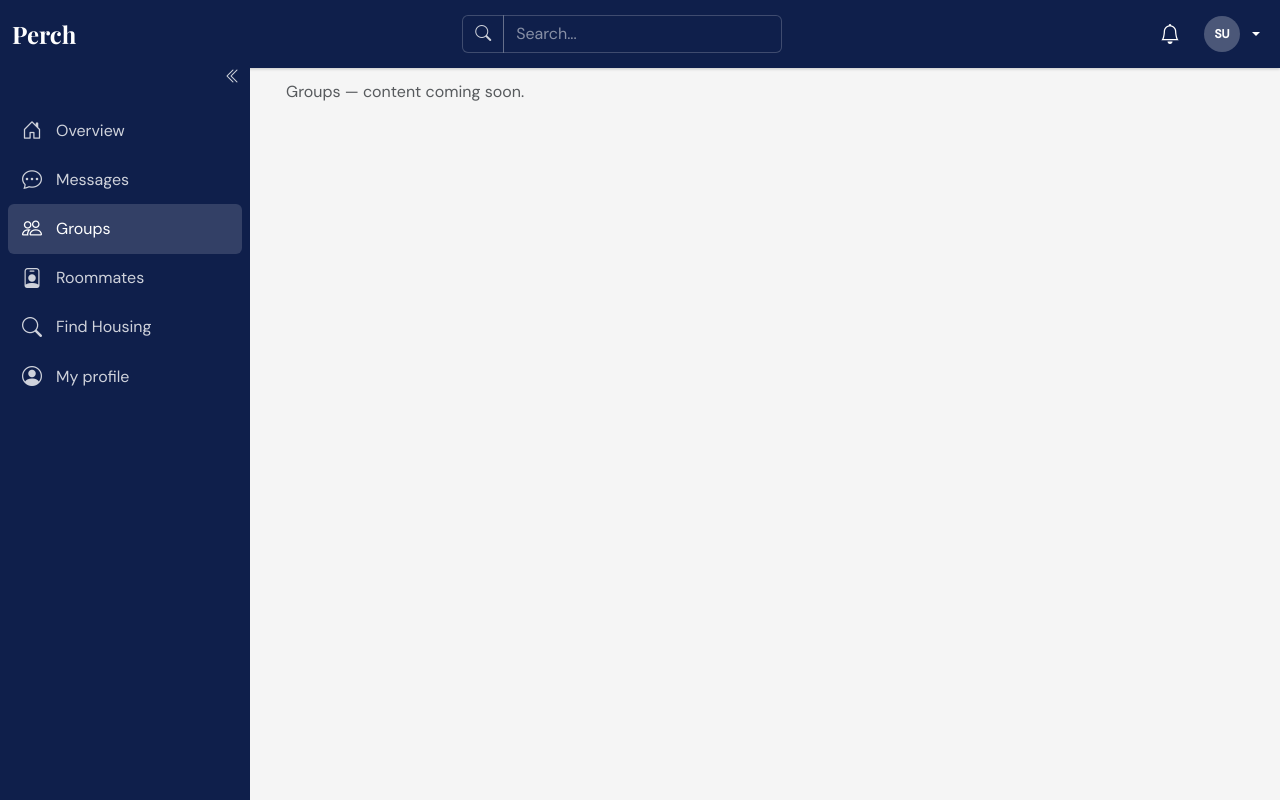
After one commit to cheneez/perch, a Django app: page /student/groups/ in a window 1280 px wide. The commit adds this page. Run offline with Django 5.2, Linux system fonts and the light colour scheme; the visitor is signed in with stand-in values (Sample User, id 1); data comes from the database, SQL or seed files in the repository.

Commit message:
changed two different side bars one for students and lessors incorporated the create listings

```diff
--- a/lessor/urls.py
+++ b/lessor/urls.py
@@ -5,4 +5,9 @@ app_name = 'lessor'
 
 urlpatterns = [
     path('dashboard/', views.LessorDashboardView.as_view(), name='dashboard'),
+    path('messages/', views.LessorPlaceholderView.as_view(), {'page_title': 'Messages'}, name='messages'),
+    path('create-listing/', views.LessorPlaceholderView.as_view(), {'page_title': 'Create listing'}, name='create_listing'),
+    path('listings/', views.LessorPlaceholderView.as_view(), {'page_title': 'View listings'}, name='view_listings'),
+    path('find-tenants/', views.LessorPlaceholderView.as_view(), {'page_title': 'Find tenants'}, name='find_tenants'),
+    path('profile/', views.LessorPlaceholderView.as_view(), {'page_title': 'My profile'}, name='profile'),
 ]
--- /dev/null
+++ b/student/templates/student/placeholder_page.html
@@ -0,0 +1,10 @@
+{% extends 'base.html' %}
+{% load static %}
+
+{% block title %}{{ page_title }} — Housing Platform{% endblock %}
+
+{% block content %}
+<div class="container-fluid">
+  <p class="text-muted mb-0">{{ page_title }} — content coming soon.</p>
+</div>
+{% endblock %}
--- a/student/urls.py
+++ b/student/urls.py
@@ -5,4 +5,9 @@ app_name = 'student'
 
 urlpatterns = [
     path('dashboard/', views.StudentDashboardView.as_view(), name='dashboard'),
+    path('messages/', views.StudentPlaceholderView.as_view(), {'page_title': 'Messages'}, name='messages'),
+    path('groups/', views.StudentPlaceholderView.as_view(), {'page_title': 'Groups'}, name='groups'),
+    path('roommates/', views.StudentPlaceholderView.as_view(), {'page_title': 'Roommates'}, name='roommates'),
+    path('find-housing/', views.StudentPlaceholderView.as_view(), {'page_title': 'Find Housing'}, name='find_housing'),
+    path('profile/', views.StudentPlaceholderView.as_view(), {'page_title': 'My profile'}, name='profile'),
 ]
--- a/student/views.py
+++ b/student/views.py
@@ -11,3 +11,16 @@ class StudentDashboardView(RoleRequiredMixin, TemplateView):
         context = super().get_context_data(**kwargs)
         context['user'] = self.request.user
         return context
+
+
+class StudentPlaceholderView(RoleRequiredMixin, TemplateView):
+    """Placeholder for student pages (messages, groups, roommates, etc.)."""
+    required_role = 'student'
+    template_name = 'student/placeholder_page.html'
+    page_title = 'Page'
+
+    def get_context_data(self, **kwargs):
+        context = super().get_context_data(**kwargs)
+        context['user'] = self.request.user
+        context['page_title'] = self.kwargs.get('page_title', self.page_title)
+        return context
--- a/templates/base.html
+++ b/templates/base.html
@@ -44,12 +44,23 @@
       <i class="bi bi-chevron-double-left" id="sidebarToggleIcon"></i>
     </button>
     <nav class="sidebar-nav mt-2">
-      <a class="sidebar-link active" href="#"><i class="bi bi-house-door"></i><span class="sidebar-label">Overview</span></a>
-      <a class="sidebar-link" href="#"><i class="bi bi-chat-dots"></i><span class="sidebar-label">Messages</span></a>
-      <a class="sidebar-link" href="#"><i class="bi bi-people"></i><span class="sidebar-label">Groups</span></a>
-      <a class="sidebar-link" href="#"><i class="bi bi-person-badge"></i><span class="sidebar-label">Roommates</span></a>
-      <a class="sidebar-link" href="#"><i class="bi bi-search"></i><span class="sidebar-label">Find Housing</span></a>
-      <a class="sidebar-link" href="#"><i class="bi bi-person-circle"></i><span class="sidebar-label">My profile</span></a>
+      {% with ns=request.resolver_match.namespace|default:"student" url_name=request.resolver_match.url_name %}
+      {% if ns == 'student' %}
+      <a class="sidebar-link {% if url_name == 'dashboard' %}active{% endif %}" href="{% url 'student:dashboard' %}"><i class="bi bi-house-door"></i><span class="sidebar-label">Overview</span></a>
+      <a class="sidebar-link {% if url_name == 'messages' %}active{% endif %}" href="{% url 'student:messages' %}"><i class="bi bi-chat-dots"></i><span class="sidebar-label">Messages</span></a>
+      <a class="sidebar-link {% if url_name == 'groups' %}active{% endif %}" href="{% url 'student:groups' %}"><i class="bi bi-people"></i><span class="sidebar-label">Groups</span></a>
+      <a class="sidebar-link {% if url_name == 'roommates' %}active{% endif %}" href="{% url 'student:roommates' %}"><i class="bi bi-person-badge"></i><span class="sidebar-label">Roommates</span></a>
+      <a class="sidebar-link {% if url_name == 'find_housing' %}active{% endif %}" href="{% url 'student:find_housing' %}"><i class="bi bi-search"></i><span class="sidebar-label">Find Housing</span></a>
+      <a class="sidebar-link {% if url_name == 'profile' %}active{% endif %}" href="{% url 'student:profile' %}"><i class="bi bi-person-circle"></i><span class="sidebar-label">My profile</span></a>
+      {% else %}
+      <a class="sidebar-link {% if url_name == 'dashboard' %}active{% endif %}" href="{% url 'lessor:dashboard' %}"><i class="bi bi-house-door"></i><span class="sidebar-label">Overview</span></a>
+      <a class="sidebar-link {% if url_name == 'messages' %}active{% endif %}" href="{% url 'lessor:messages' %}"><i class="bi bi-chat-dots"></i><span class="sidebar-label">Messages</span></a>
+      <a class="sidebar-link {% if url_name == 'create_listing' or url_name == 'listings-create' %}active{% endif %}" href="{% url 'listings:listings-create' %}"><i class="bi bi-plus-square"></i><span class="sidebar-label">Create listing</span></a>
+      <a class="sidebar-link {% if url_name == 'view_listings' or url_name == 'listings-list' %}active{% endif %}" href="{% url 'listings:listings-list' %}"><i class="bi bi-list-ul"></i><span class="sidebar-label">View listings</span></a>
+      <a class="sidebar-link {% if url_name == 'find_tenants' %}active{% endif %}" href="{% url 'lessor:find_tenants' %}"><i class="bi bi-people"></i><span class="sidebar-label">Find tenants</span></a>
+      <a class="sidebar-link {% if url_name == 'profile' %}active{% endif %}" href="{% url 'lessor:profile' %}"><i class="bi bi-person-circle"></i><span class="sidebar-label">My profile</span></a>
+      {% endif %}
+      {% endwith %}
     </nav>
   </div>
 
```
Also changed, not shown: lessor/templates/lessor/placeholder_page.html (added, +10 -0 lines), lessor/views.py (+13 -0 lines).
